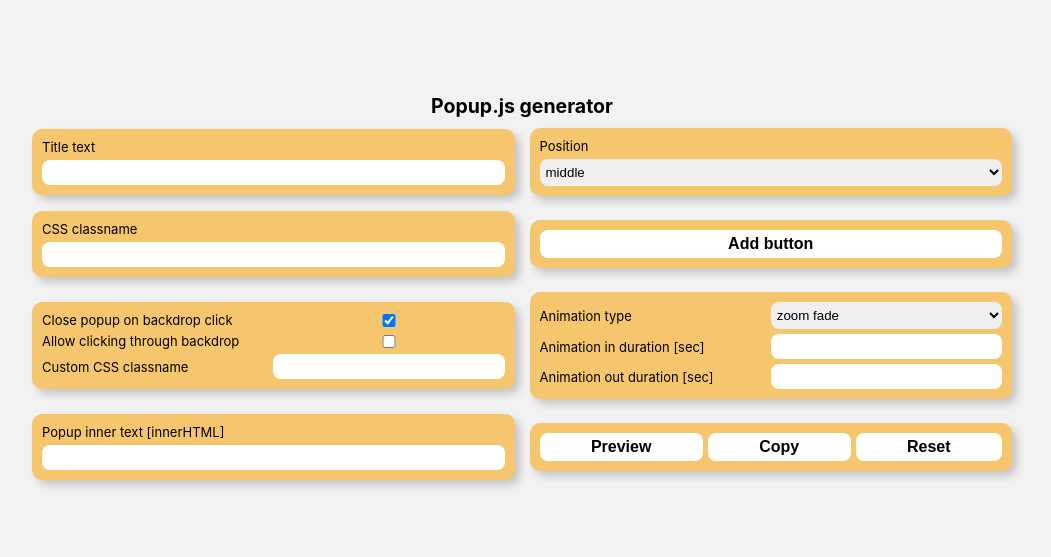
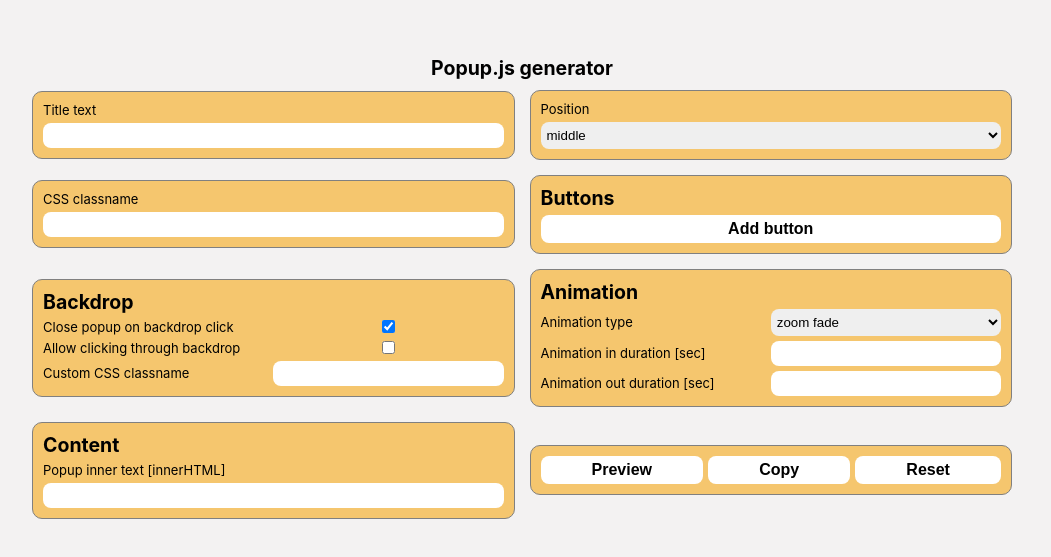
Before and after one commit to goodideagiver/popup, a plain HTML site: page index.html in a window 1280 px wide. Shown: the part 113-670 px from the top of the page, without its empty margins (118-1169 px from the left). Drawn offline with Linux system fonts and the light colour scheme.

Commit message:
fixed style

```diff
--- a/index.html
+++ b/index.html
@@ -31,9 +31,11 @@
 					<input id="customCSS" type="text" />
 				</div>
 				<div id="buttonAdder">
+					<h2>Buttons</h2>
 					<button id="addButton">Add button</button>
 				</div>
 				<div class="backdrop-options">
+					<h2>Backdrop</h2>
 					<div class="backdrop-option">
 						<label for="">Close popup on backdrop click</label>
 						<input type="checkbox" name="" id="" checked />
@@ -48,6 +50,7 @@
 					</div>
 				</div>
 				<div class="animation-options">
+					<h2>Animation</h2>
 					<div>
 						<label for="animationType">Animation type</label>
 						<select id="animationType">
@@ -67,6 +70,7 @@
 					</div>
 				</div>
 				<div>
+					<h2>Content</h2>
 					<label for="content">Popup inner text [innerHTML]</label>
 					<input id="content" type="text" />
 				</div>
--- a/src/style/index.scss
+++ b/src/style/index.scss
@@ -48,6 +48,7 @@ body {
 			border-radius: 8px;
 			border: 0;
 			padding: 5px 2px;
+			cursor: pointer;
 		}
 		> div {
 			flex: 1 1 45%;
@@ -63,7 +64,7 @@ body {
 				grid-template-columns: 50% 50%;
 				align-items: center;
 			}
-			box-shadow: 5px 5px 8px rgba(0, 0, 0, 0.192);
+			border: 1px gray solid;
 		}
 		.done-reset-controls {
 			display: grid;
```
Also changed, not shown: src/style/css/min/index.min.css.
